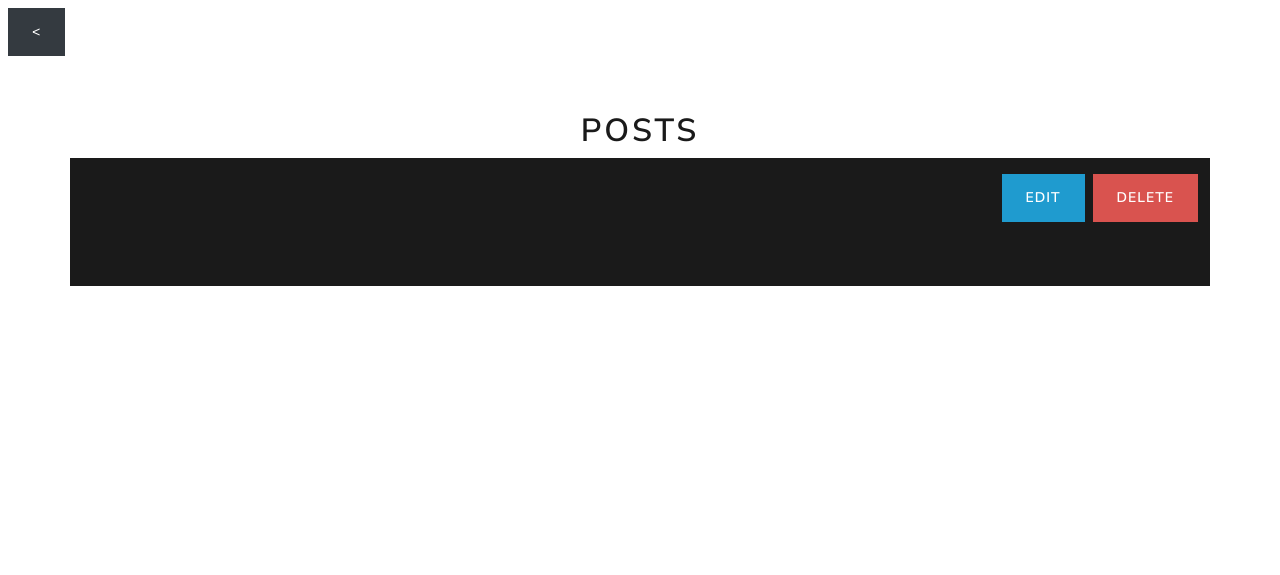
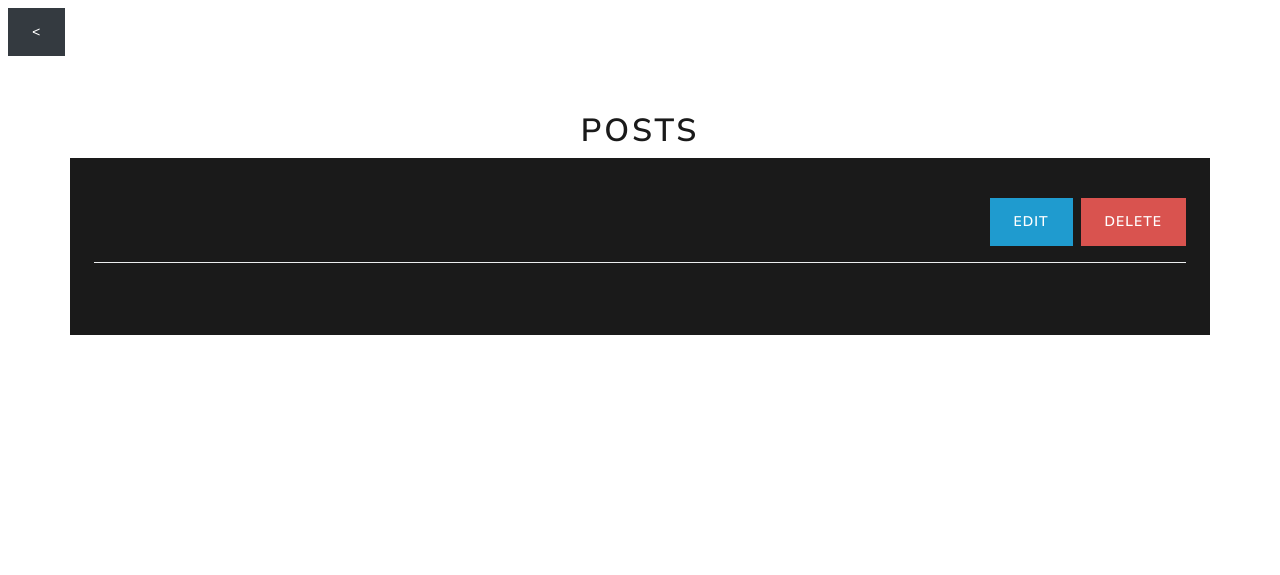
Before and after one commit to WilliamCorotan/Lhoopa-Web-Tutorials, a PHP site: page /mysqli/post.php?id=1 in a window 1280 px wide. Shown: the part 142-717 px from the top of the page. Run offline with PHP 8.4, Linux system fonts and the light colour scheme; data that the repository does not hold is empty.

Commit message:
minor hotfixes

```diff
--- a/php/mysqli/index.php
+++ b/php/mysqli/index.php
@@ -21,9 +21,9 @@ mysqli_close($con);
         <section class="container my-5">
             <h1 class="text-center">POSTS</h1>
             <div class="">
-                <div class="row">
+                <div class="row g-2">
                     <?php foreach($posts as $post):?>
-                            <div class="col-12 card text-white bg-primary mb-3 mx-auto " style="max-width: 20rem;">
+                            <div class="col-12 col-md-6 card text-white bg-primary mb-3 mx-auto " style="max-width: 20rem;">
                                 <div class="card-header mt-2">
                                     <h2>
                                         <?php echo $post['title']?>
--- a/php/mysqli/post.php
+++ b/php/mysqli/post.php
@@ -26,9 +26,9 @@ mysqli_close($con);
             <h1 class="text-center">POSTS </h1>
             <div class="d-grid">
                 <div class="row">
-                            <div class="col text-white bg-primary h-100" >
+                            <div class="col text-white bg-primary h-100 p-4" >
                                 <div class=" py-3">
-                                    <div class="mb-5 d-flex ">
+                                    <div class=" d-flex ">
                                         <h2 class=" text-white flex-grow-1">
                                         <?php echo $post['title']?>
                                         </h2>
@@ -38,7 +38,7 @@ mysqli_close($con);
 
                                     <small class="text-muted"><?php echo $post['author']?> <?php echo $post['created_at']?></small>
                                 </div>
-                                <div class=" d-flex flex-column">
+                                <div class=" d-flex flex-column border-top py-4">
                                     <p class="card-text "> <?php echo $post['body']?></p>
 
                             </div>
```
